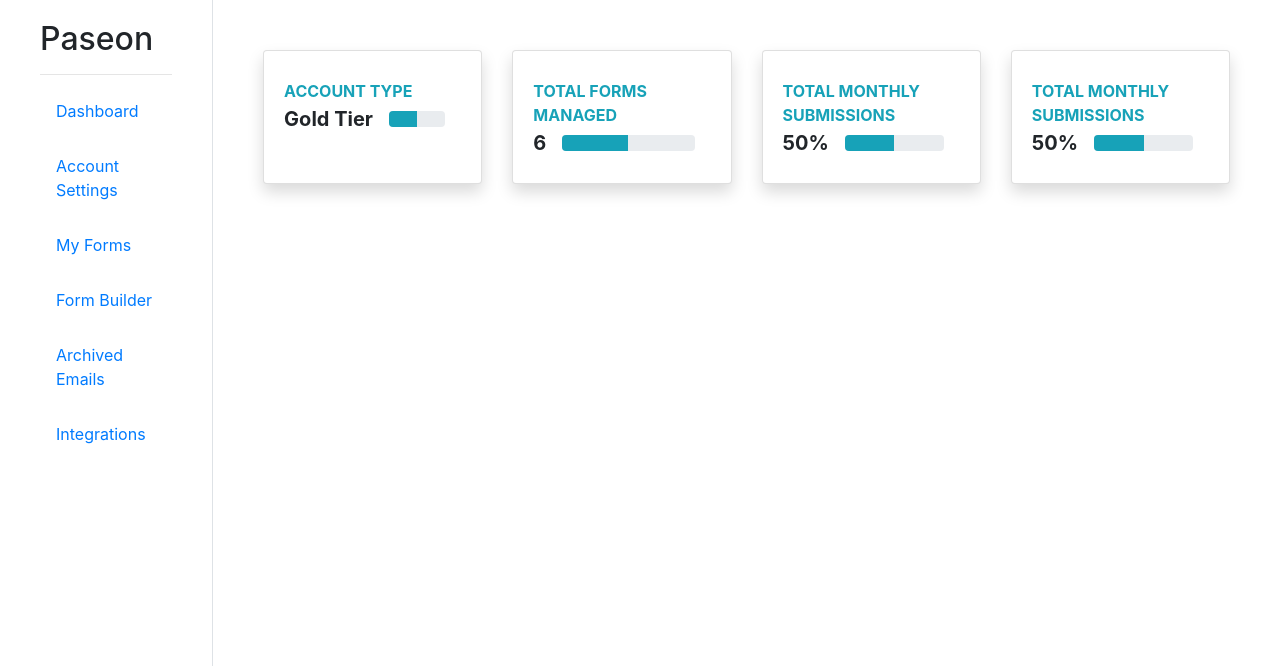
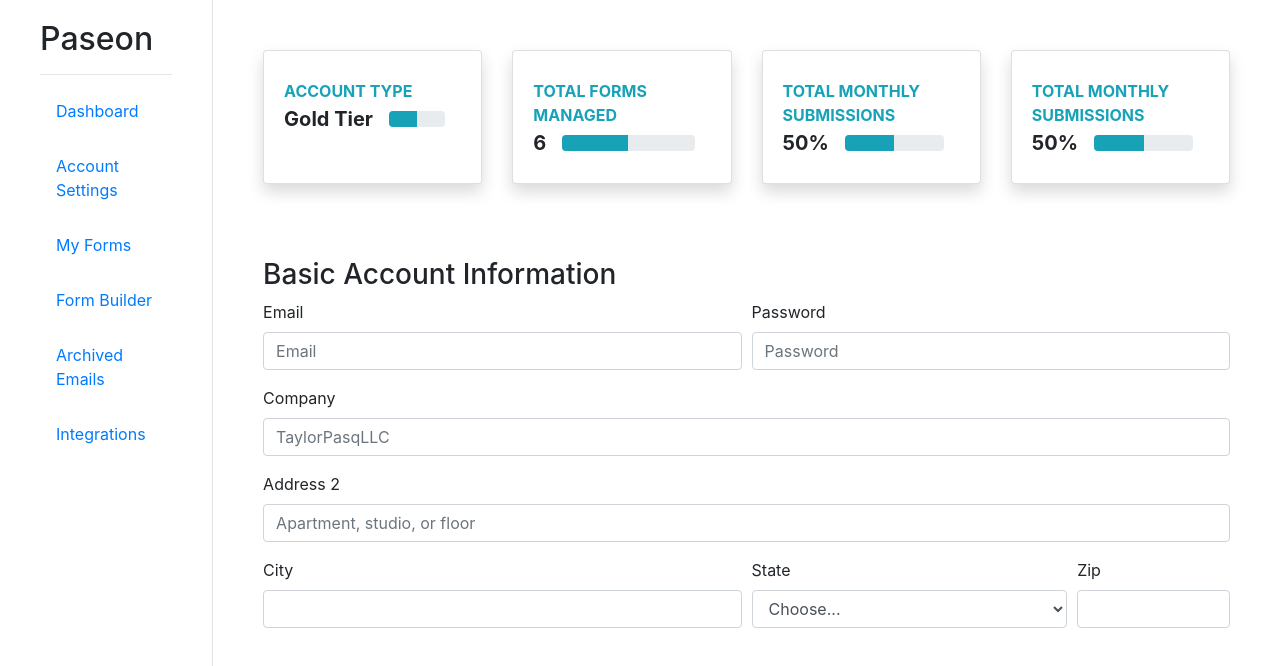
Before and after one commit to Pasquariello/paseon, a Next.js app: page /account in a window 1280 px wide. Shown: the top 666 px of the page. Built offline with nearby package versions, Linux system fonts and the light colour scheme.

Commit message:
add basic account settings form

```diff
--- a/pages/account.js
+++ b/pages/account.js
@@ -29,6 +29,46 @@ export default function Account() {
             <QuickAnalytics
                 data={quickAnalyticsData}
             />
+            <div style={{marginTop: '50px'}}>
+                <h3>Basic Account Information</h3>
+                <form>
+                    <div class="form-row">
+                        <div class="form-group col-md-6">
+                        <label for="inputEmail4">Email</label>
+                        <input type="email" class="form-control" id="inputEmail4" placeholder="Email"></input>
+                        </div>
+                        <div class="form-group col-md-6">
+                        <label for="inputPassword4">Password</label>
+                        <input type="password" class="form-control" id="inputPassword4" placeholder="Password"></input>
+                        </div>
+                    </div>
+                    <div class="form-group">
+                        <label for="inputCompany">Company</label>
+                        <input type="text" class="form-control" id="inputCompany" placeholder="TaylorPasqLLC"></input>
+                    </div>
+                    <div class="form-group">
+                        <label for="inputAddress2">Address 2</label>
+                        <input type="text" class="form-control" id="inputAddress2" placeholder="Apartment, studio, or floor"></input>
+                    </div>
+                    <div class="form-row">
+                        <div class="form-group col-md-6">
+                        <label for="inputCity">City</label>
+                        <input type="text" class="form-control" id="inputCity"></input>
+                        </div>
+                        <div class="form-group col-md-4">
+                        <label for="inputState">State</label>
+                        <select id="inputState" class="form-control">
+                            <option selected>Choose...</option>
+                            <option>...</option>
+                        </select>
+                        </div>
+                        <div class="form-group col-md-2">
+                        <label for="inputZip">Zip</label>
+                        <input type="text" class="form-control" id="inputZip"></input>
+                        </div>
+                    </div>
+                </form>
+            </div>
 
         </LayoutApp>
 
```
